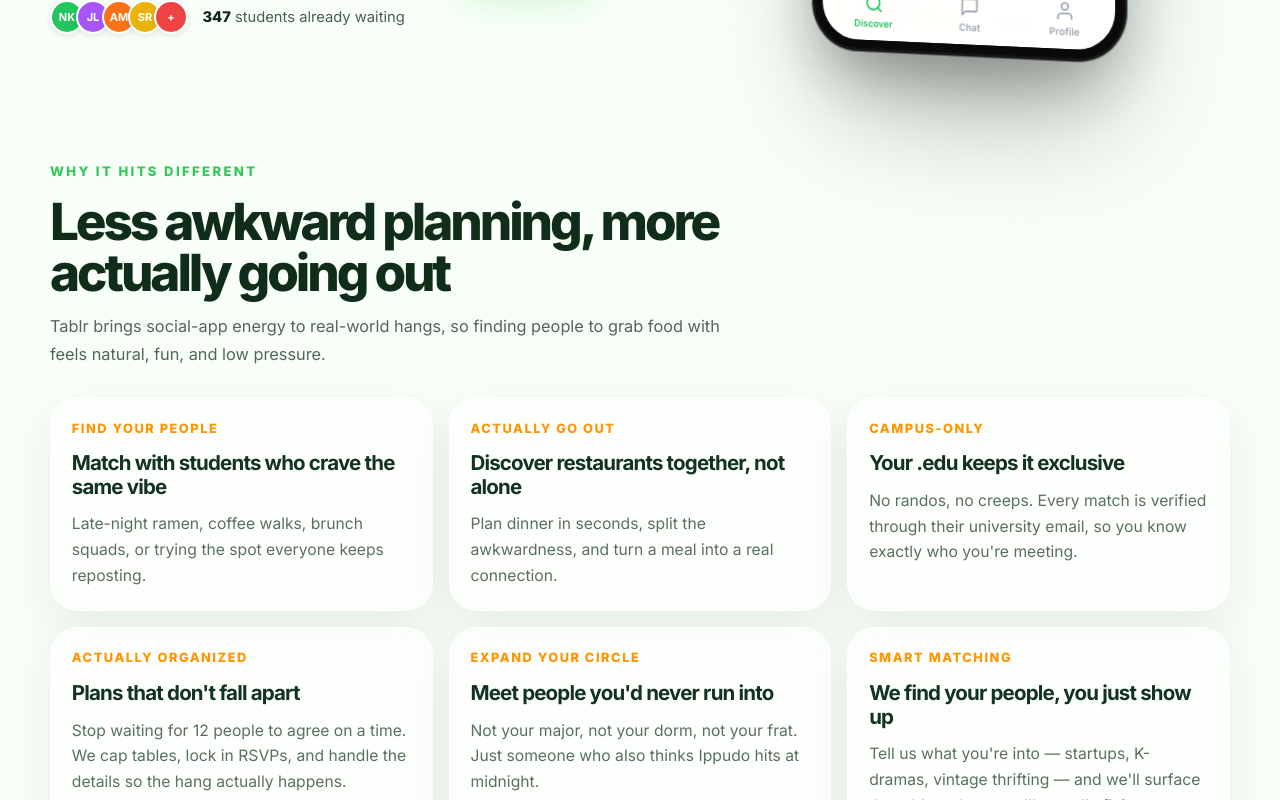
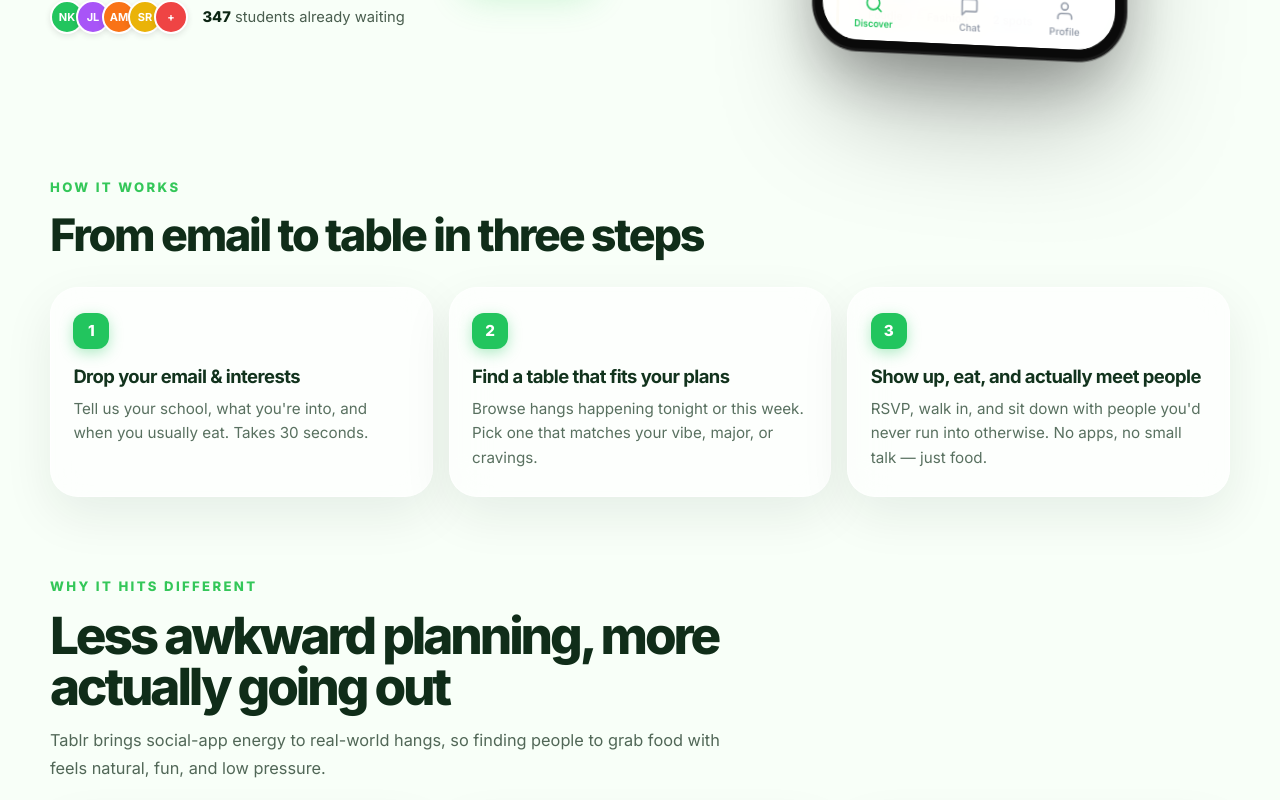
Before and after one commit to stridesz/mealmates, a Next.js app: page / in a window 1280 px wide. Shown: the part 820-1620 px from the top of the page. Built offline with nearby package versions, Linux system fonts and the light colour scheme.

Commit message:
Add How It Works section with 3-step flow

```diff
--- a/app/globals.css
+++ b/app/globals.css
@@ -356,6 +356,36 @@
 }
 .phone-nav-item.active { color: #22C55E; }
 
+.how-it-works {
+  width: min(1180px, calc(100% - 2rem));
+  margin: 0 auto;
+  padding: 2.5rem 0 3.5rem;
+}
+.how-intro { max-width: 42rem; margin-bottom: 1.75rem; }
+.how-intro h2 { font-size: clamp(1.8rem, 3.5vw, 2.8rem); line-height: 1.05; letter-spacing: -0.05em; color: #102d19; font-weight: 800; }
+.how-grid { display: grid; grid-template-columns: repeat(3, minmax(0, 1fr)); gap: 1rem; }
+.how-card {
+  padding: 1.6rem 1.4rem; border-radius: 28px;
+  background: rgba(255,255,255,0.64);
+  border: 1px solid rgba(255,255,255,0.7);
+  box-shadow: 0 18px 50px rgba(13,38,20,0.08);
+  backdrop-filter: blur(18px);
+  transition: transform 0.25s ease, box-shadow 0.25s ease, opacity 0.6s ease;
+}
+.how-card:hover {
+  transform: translateY(-5px);
+  box-shadow: 0 28px 70px rgba(13,38,20,0.14);
+}
+.how-number {
+  width: 36px; height: 36px; border-radius: 12px;
+  display: inline-flex; align-items: center; justify-content: center;
+  background: #22C55E; color: #fff;
+  font-size: 0.95rem; font-weight: 800; margin-bottom: 1rem;
+  box-shadow: 0 4px 14px rgba(34,197,94,0.35);
+}
+.how-card h3 { font-size: 1.15rem; line-height: 1.2; letter-spacing: -0.03em; color: #12331d; font-weight: 700; }
+.how-card p { margin-top: 0.6rem; color: rgba(18,51,29,0.7); font-size: 0.95rem; line-height: 1.6; }
+
 .proof-section {
   width: min(1180px, calc(100% - 2rem));
   margin: 0 auto;
@@ -413,6 +443,9 @@
   .waitlist-form-inline { max-width: 100%; }
   .proof-row { justify-content: center; }
   .feature-grid { grid-template-columns: 1fr; }
+  .how-grid { grid-template-columns: 1fr; }
+  .how-it-works { width: min(100%, calc(100% - 1rem)); padding: 1.5rem 0 2.5rem; }
+  .how-card { padding: 1.25rem; border-radius: 24px; }
 }
 @media (max-width: 640px) {
   .navbar { width: min(100%, calc(100% - 1rem)); padding-top: 0.75rem; }
--- a/app/page.tsx
+++ b/app/page.tsx
@@ -662,6 +662,30 @@
             </div>
           </section>
 
+          <section className="how-it-works reveal">
+            <div className="how-intro">
+              <p className="section-label">How it works</p>
+              <h2>From email to table in three steps</h2>
+            </div>
+            <div className="how-grid">
+              <div className="how-card reveal reveal-delay-0">
+                <div className="how-number">1</div>
+                <h3>Drop your email & interests</h3>
+                <p>Tell us your school, what you're into, and when you usually eat. Takes 30 seconds.</p>
+              </div>
+              <div className="how-card reveal reveal-delay-1">
+                <div className="how-number">2</div>
+                <h3>Find a table that fits your plans</h3>
+                <p>Browse hangs happening tonight or this week. Pick one that matches your vibe, major, or cravings.</p>
+              </div>
+              <div className="how-card reveal reveal-delay-2">
+                <div className="how-number">3</div>
+                <h3>Show up, eat, and actually meet people</h3>
+                <p>RSVP, walk in, and sit down with people you'd never run into otherwise. No apps, no small talk — just food.</p>
+              </div>
+            </div>
+          </section>
+
           <section className="proof-section reveal">
             <div className="proof-intro">
               <p className="section-label">Why it hits different</p>
```
